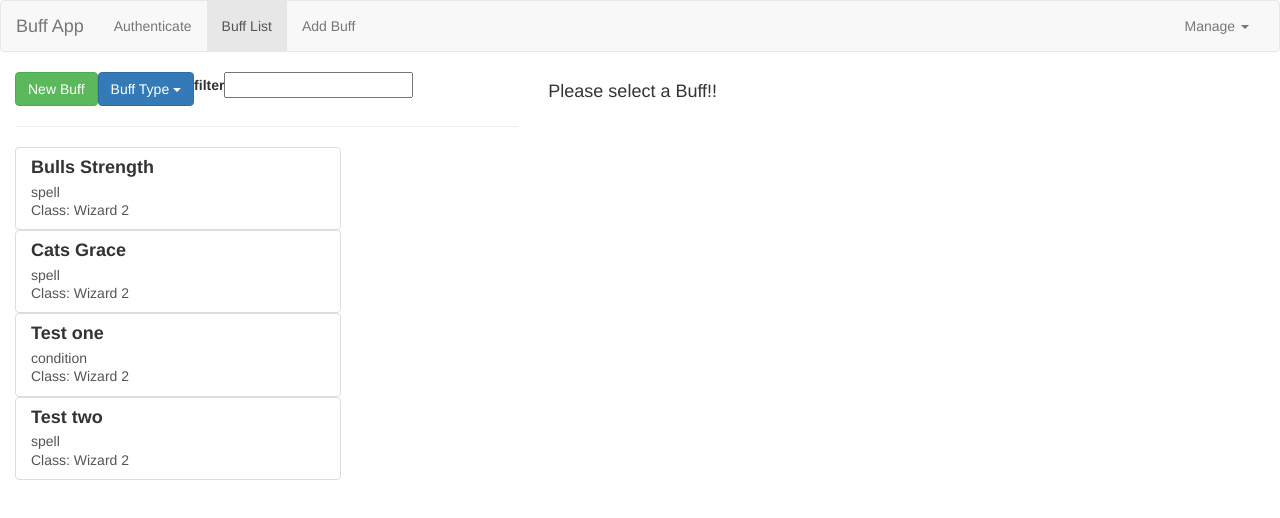
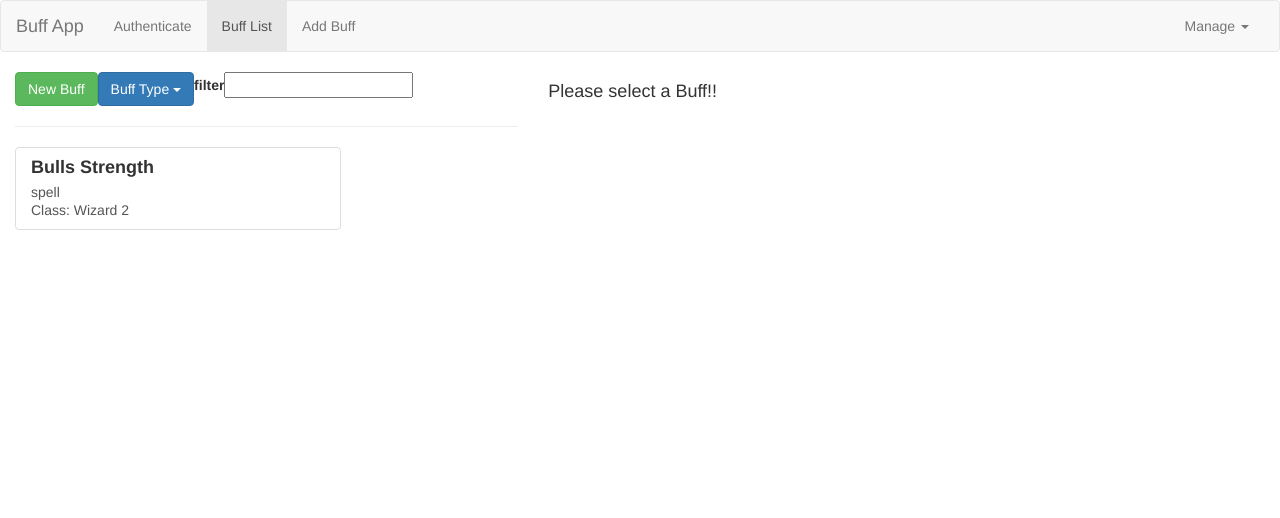
Before and after one commit to Niour/my-Dnd-post, an Angular app: page /buff-list in a window 1280 px wide. Shown: the top 518 px of the page. Built offline with nearby package versions, Linux system fonts and the light colour scheme.

Commit message:
Added Http
Added Firebase http

```diff
--- a/src/app/app.module.ts
+++ b/src/app/app.module.ts
@@ -18,6 +18,7 @@ import { TypeaheadModule } from 'ngx-bootstrap/typeahead';
 import { BrowserAnimationsModule } from '@angular/platform-browser/animations';
 import { BsDropdownModule } from 'ngx-bootstrap/dropdown';
 import { FilterPipe } from './pipes/filter.pipe';
+import { HttpClientModule} from '@angular/common/http';
 
 @NgModule({
   declarations: [
@@ -37,6 +38,7 @@ import { FilterPipe } from './pipes/filter.pipe';
     FormsModule,
     BrowserModule,
     ReactiveFormsModule,
+    HttpClientModule,
     AppRoutingModule,
     BrowserAnimationsModule,
     TypeaheadModule.forRoot(),
--- a/src/app/buffs/buff-list/buff-list.component.ts
+++ b/src/app/buffs/buff-list/buff-list.component.ts
@@ -11,7 +11,7 @@ import { Subscription } from 'rxjs';
 })
 export class BuffListComponent implements OnInit, OnDestroy {
   selected = '';
-  buffTypes = ['spell', 'condition', 'Class ab.', 'mode'];
+  buffTypes = ['spell', 'condition', 'Class ab.', 'mode', 'all'];
   buffs: Buff[];
   subscription: Subscription;
   filteredType: string;
--- a/src/app/buffs/buff.service.ts
+++ b/src/app/buffs/buff.service.ts
@@ -2,12 +2,15 @@ import { Buff } from './buff.model';
 import { BuffValue } from './buffValue.model';
 import { RandomId } from '../shared/helper';
 import { Subject } from 'rxjs';
+import { HttpClient } from '@angular/common/http';
+import { Injectable } from '@angular/core';
 // import { Subject } from 'rxjs';
 
+@Injectable()
 export class BuffService {
     buffsChanged = new Subject<Buff[]>();
     // buffSelected = new Subject<Buff>();
-
+    // private buffs = [];
     private buffs = [
         new Buff(
         'Bulls Strength',
@@ -19,43 +22,59 @@ export class BuffService {
         [new BuffValue('strength', 'enchantment', 1, 'caster Level', 2),
         new BuffValue('dexterity', 'enchantment', 1, 'caster Level', 2, 1),
         new BuffValue('constitution', 'enchantment', 1, 'caster Level', 2, 1, 3)],
-            'This is the Bulls Strenght'),
-        new Buff(
-            'Cats Grace',
-            RandomId(),
-            'min/level',
-            'spell',
-            2,
-            'Wizard',
-            [new BuffValue('dexterity', 'enchantment', 1, 'caster Level', 2, 2, 2)],
-            'Test'
-            ),
-            new Buff(
-                'Test one',
-                RandomId(),
-                'min/level',
-                'condition',
-                2,
-                'Wizard',
-                [new BuffValue('dexterity', 'enchantment', 1, 'caster Level', 2, 2, 2)],
-                'Test'
-                ),
-                new Buff(
-                    'Test two',
-                    RandomId(),
-                    'min/level',
-                    'spell',
-                    2,
-                    'Wizard',
-                    [new BuffValue('dexterity', 'enchantment', 1, 'caster Level', 2, 2, 2)],
-                    'Test'
-                    )
-            ];
+        'This is the Bulls Strenght')];
+        // new Buff(
+        //     'Bulls Strength',
+        //     RandomId(),
+        //     'min/level',
+        //     'spell',
+        //     2,
+        //     'Wizard',
+        //     [new BuffValue('strength', 'enchantment', 1, 'caster Level', 2),
+        //     new BuffValue('dexterity', 'enchantment', 1, 'caster Level', 2, 1),
+        //     new BuffValue('constitution', 'enchantment', 1, 'caster Level', 2, 1, 3)],
+        //     'This is the Bulls Strenght'),
+        // new Buff(
+        //     'Cats Grace',
+        //     RandomId(),
+        //     'min/level',
+        //     'spell',
+        //     2,
+        //     'Wizard',
+        //     [new BuffValue('dexterity', 'enchantment', 1, 'caster Level', 2, 2, 2)],
+        //     'Test'
+        //     ),
+        //     new Buff(
+        //         'Test one',
+        //         RandomId(),
+        //         'min/level',
+        //         'condition',
+        //         2,
+        //         'Wizard',
+        //         [new BuffValue('dexterity', 'enchantment', 1, 'caster Level', 2, 2, 2)],
+        //         'Test'
+        //         ),
+        //         new Buff(
+        //             'Test two',
+        //             RandomId(),
+        //             'min/level',
+        //             'spell',
+        //             2,
+        //             'Wizard',
+        //             [new BuffValue('dexterity', 'enchantment', 1, 'caster Level', 2, 2, 2)],
+        //             'Test'
+        //             )
+        //     ];
 
-      constructor() {}
+      constructor(private http: HttpClient) {}
 
       getBuffs() {
           return this.buffs.slice();
+      }
+
+      setBuffs(buffs: Buff[]) {
+          this.buffs = buffs;
+          this.buffsChanged.next(this.buffs.slice());
       }
 
       getBuff(index: number) {
@@ -77,4 +96,33 @@ export class BuffService {
           this.buffsChanged.next(this.buffs.slice());
       }
 
+      storeBuffs() {
+        this.http.put('https://react-dungeons-and-dragons.firebaseio.com/buffs.json',
+        this.buffs)
+          .subscribe(
+              (response => {
+                  console.log(response);
+              })
+          );
     }
+
+    fetchBuffs() {
+        this.http.get<Buff[]>('https://react-dungeons-and-dragons.firebaseio.com/buffs.json')
+            .subscribe(
+                buffs => {
+                    this.setBuffs(buffs);
+                }
+            );
+    }
+
+    backup() {
+        this.http.post('https://react-dungeons-and-dragons.firebaseio.com/buffsBack.json',
+        this.buffs)
+          .subscribe(
+              (response => {
+                  console.log(response);
+              })
+          );
+    }
+
+}
--- a/src/app/header/header.component.html
+++ b/src/app/header/header.component.html
@@ -16,8 +16,9 @@
                 <li class="dropdown" appDropdown>
                     <a style="cursor: pointer" class="dropdown-toggle" role="button">Manage <span class="caret"></span></a>
                     <ul class="dropdown-menu">
-                        <li><a style="cursor: pointer" >Save Data</a></li>
-                        <li><a style="cursor: pointer" >Fetch Data</a></li>
+                        <li><a style="cursor: pointer" (click)="onSaveData()">Save Data</a></li>
+                        <li><a style="cursor: pointer" (click)="onFetchData()">Fetch Data</a></li>
+                        <li><a style="cursor: pointer" (click)="onBackupData()">BackUp Data</a></li>
                     </ul>
                 </li>
             </ul>
--- a/src/app/header/header.component.ts
+++ b/src/app/header/header.component.ts
@@ -1,4 +1,5 @@
 import { Component, OnInit } from '@angular/core';
+import { BuffService } from '../buffs/buff.service';
 
 @Component({
   selector: 'app-header',
@@ -7,9 +8,21 @@ import { Component, OnInit } from '@angular/core';
 })
 export class HeaderComponent implements OnInit {
   collapsed = true;
-  constructor() { }
+  constructor(private buffService: BuffService) { }
 
   ngOnInit() {
   }
 
+  onSaveData() {
+    this.buffService.storeBuffs();
+  }
+
+  onFetchData() {
+    this.buffService.fetchBuffs();
+  }
+
+  onBackupData() {
+    this.buffService.backup();
+  }
+
 }
--- a/src/app/pipes/filter.pipe.ts
+++ b/src/app/pipes/filter.pipe.ts
@@ -7,10 +7,10 @@ import { Pipe, PipeTransform } from '@angular/core';
 export class FilterPipe implements PipeTransform {
 
   transform(value: any, filterString: string, propName: string): any {
-    if (filterString === undefined) {
+    if (filterString === undefined || filterString === 'all') {
       filterString = '';
     }
-    if (value.length === 0 || value === '') {
+    if (value.length === 0 || value === '' || value === 'all') {
       return value;
     }
     const resultArray = [];
```
Lines whose indentation alone changed are shown as unchanged.
